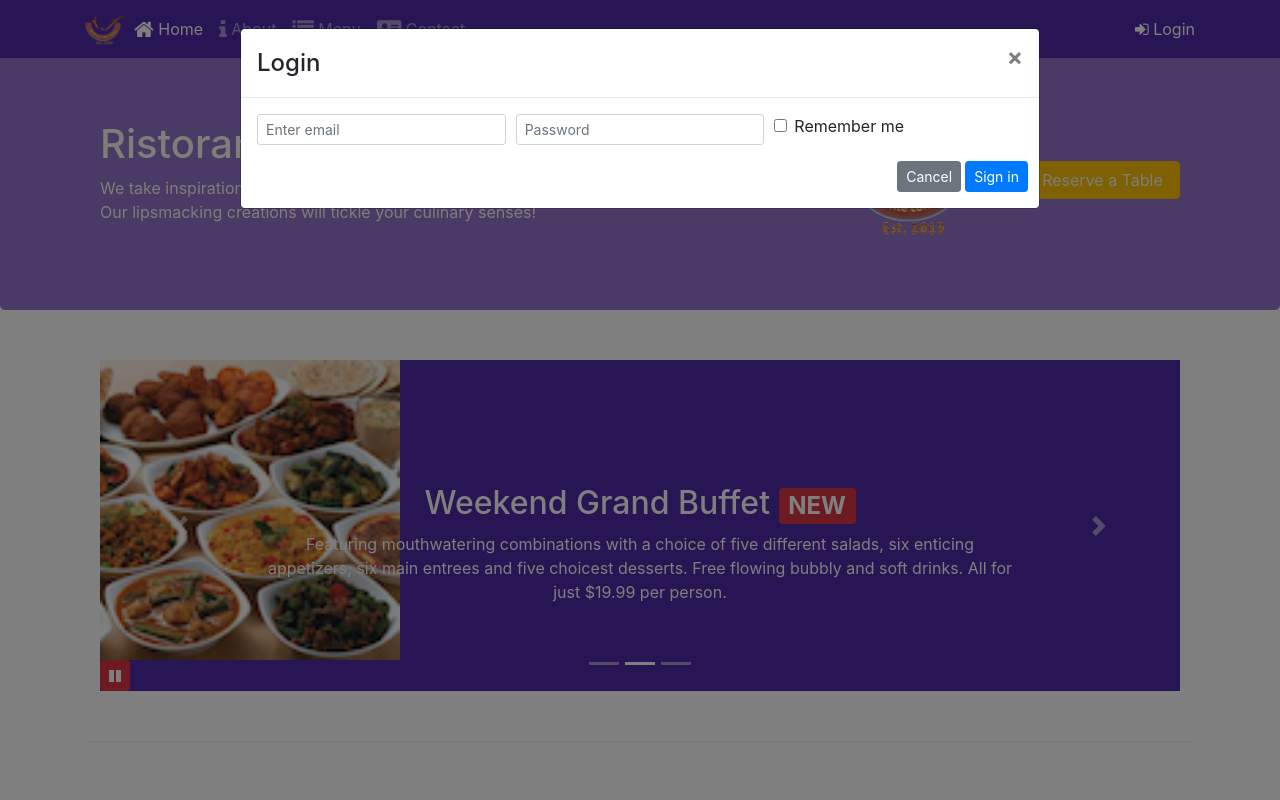
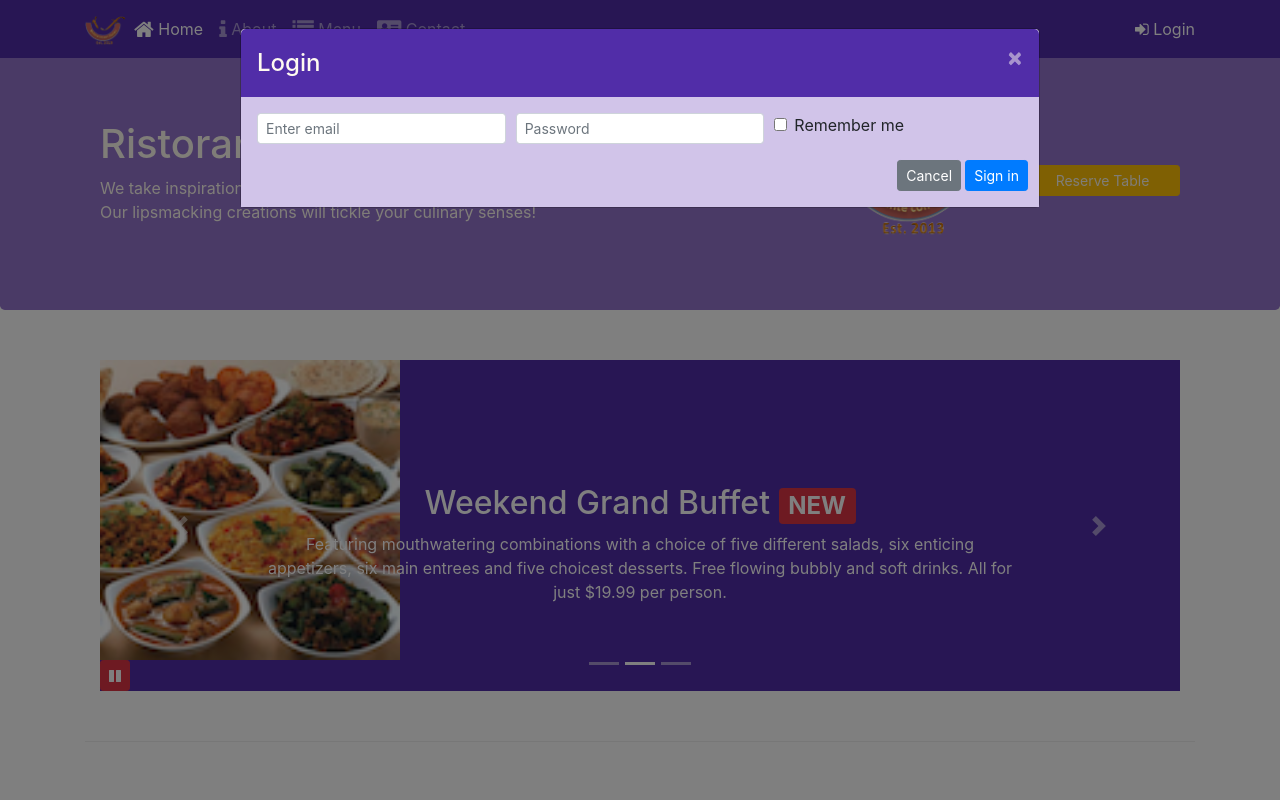
Before and after one commit to Mannisharma2612/conFusion, a website: page index.html in a window 1280 px wide. Both pictures are taken after a click on the button "Login". Shown: the top 800 px of the page. Drawn offline with nearby package versions, Linux system fonts and the light colour scheme.

Commit message:
Week 4 Assignment

```diff
--- a/css/styles.scss
+++ b/css/styles.scss
@@ -79,3 +79,23 @@ body{
 	position: absolute;
 	bottom: 0px;
 }
+.modal-content {
+	.modal-header {
+		background:$background-dark;
+		color:floralwhite;
+		border-bottom: none;
+
+		.close {
+			color:floralwhite;
+		}
+	}
+
+	.modal-body {
+		background:$background-pale;
+	}
+
+	.modal-footer {
+		background:$background-light;
+		border-top: none;
+	}
+}
--- a/index.html
+++ b/index.html
@@ -35,7 +35,7 @@
                     <li class="nav-item"><a class="nav-link" href="./contactus.html"><span class="fa fa-address-card fa-lg"></span> Contact</a></li>
                 </ul>
                 <span class="navbar-text">
-                    <a data-toggle="modal" data-target="#loginmodal">
+                    <a id="buttonLogin" type="button" role="button">
                         <span class="fa fa-sign-in"></span> Login
                     </a>
                 </span>
@@ -43,7 +43,7 @@
         </div>
     </nav>
     <!-- logIn Modal-->
-    <div id="loginmodal" class="modal fade" role="dialog">
+    <div id="loginModal" class="modal fade" role="dialog">
         <div class="modal-dialog modal-lg" role="content">
 
             <!--Modal Content-->
@@ -168,8 +168,7 @@
                     <img alt="logo" src="img/logo.png" class="img-fluid">
                 </div>
                 <div class="col-12 col-sm align-self-center">
-                    <a type="button" class="btn btn-warning btn-md btn-block" role="button"
-						data-toggle="modal" data-target="#reserveModal" title="Or Call us at +852 12345678">Reserve a Table</a>
+                    <a id="buttonReservation" type="button" class="btn btn-warning btn-sm btn-block" role="button">Reserve Table</a>
                 </div>
             </div>
         </div>
@@ -391,6 +390,16 @@
                     $("#carouselButton").children("span").addClass('fa-pause');
                 }
             });
+
+            //login Modal
+            $("#buttonLogin").click(function(){
+                $('#loginModal').modal('show');
+            });
+
+            //reservation modal
+            $("#buttonReservation").click(function(){
+                $('#reserveModal').modal('show');
+            });
         });
     </script>
 </body>
```
Also changed, not shown: css/styles.css.
